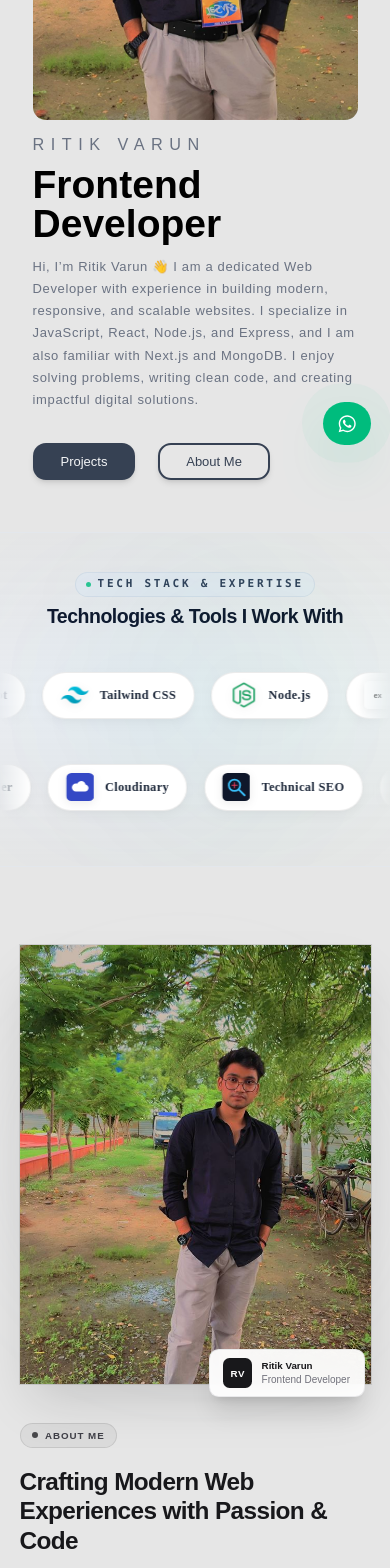
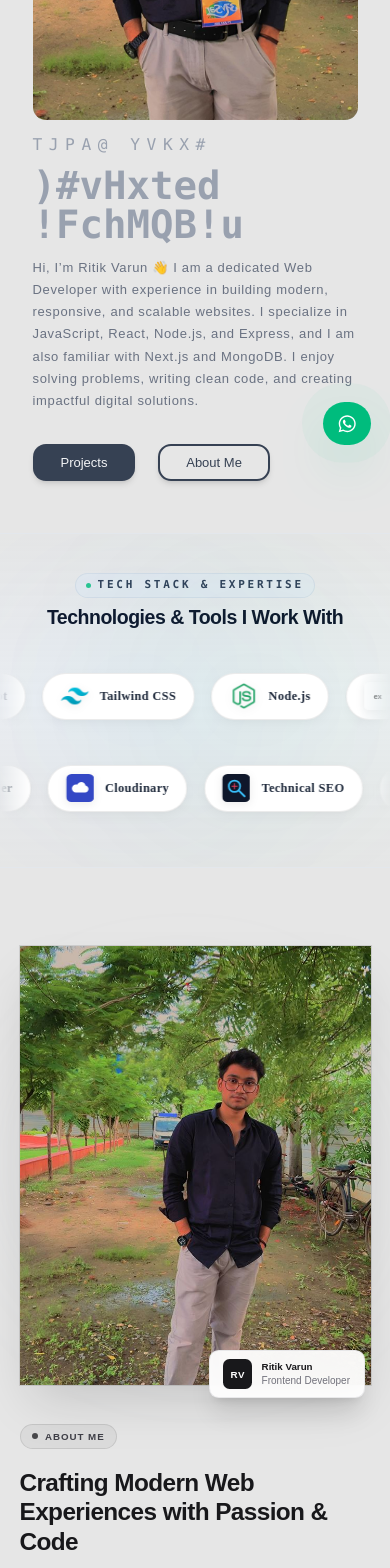
Before and after one commit to ritikvarun/My_portfolio, a Next.js app in the folder frontend/: page / in a window 390 px wide. Shown: the part 380-1948 px from the top of the page. Built offline with nearby package versions, Linux system fonts and the light colour scheme; no server answers.

Commit message:
Set photo on top on mobile view for about page and add auto 2s decrypted text animations to key headings and footer

```diff
--- a/frontend/src/app/about/AboutClient.jsx
+++ b/frontend/src/app/about/AboutClient.jsx
@@ -69,8 +69,8 @@ const AboutClient = () => {
           />
 
           <div className="grid grid-cols-1 lg:grid-cols-12 gap-12 lg:gap-8 items-center relative z-10">
-            {/* Left Content Column */}
-            <div className="lg:col-span-6 space-y-6 sm:space-y-7">
+            {/* Left Content Column (Below photo on mobile, left on desktop) */}
+            <div className="lg:col-span-6 order-2 lg:order-1 space-y-6 sm:space-y-7">
               {/* Heading */}
               <motion.div
                 initial={{ opacity: 0, y: 20 }}
@@ -87,7 +87,9 @@ const AboutClient = () => {
                   </span>
                   <DecryptedText
                     text="me"
-                    animateOn="inViewHover"
+                    animateOn="view"
+                    loop={true}
+                    autoInterval={2000}
                     speed={50}
                     maxIterations={10}
                     encryptedClassName="text-gray-400 font-mono"
@@ -184,12 +186,12 @@ const AboutClient = () => {
               </motion.div>
             </div>
 
-            {/* Right Visual Image (Enlarged) */}
+            {/* Right Visual Image (Enlarged - on top on mobile, right on desktop) */}
             <motion.div
               initial={{ opacity: 0, scale: 0.95 }}
               animate={{ opacity: 1, scale: 1 }}
               transition={{ duration: 0.8 }}
-              className="lg:col-span-6 relative flex justify-center lg:justify-end items-center"
+              className="lg:col-span-6 order-1 lg:order-2 relative flex justify-center lg:justify-end items-center"
             >
               {/* Soft Ambient Gray Glow */}
               <div className="absolute w-80 h-80 sm:w-[450px] sm:h-[450px] rounded-full bg-slate-400/20 blur-3xl -z-1 pointer-events-none" />
--- a/frontend/src/app/projects/ProjectsClient.jsx
+++ b/frontend/src/app/projects/ProjectsClient.jsx
@@ -132,7 +132,7 @@ export default function ProjectsClient() {
                   text="Projects"
                   animateOn="view"
                   loop={true}
-                  autoInterval={5000}
+                  autoInterval={2000}
                   speed={45}
                   maxIterations={12}
                   sequential={true}
--- a/frontend/src/components/Footer/Footer.jsx
+++ b/frontend/src/components/Footer/Footer.jsx
@@ -20,6 +20,7 @@ import {
   faArrowRight,
 } from "@fortawesome/free-solid-svg-icons";
 import { getSettings } from "@/lib/api";
+import DecryptedText from "@/components/ui/DecryptedText";
 
 const resolveWhatsappUrl = (val) => {
   if (!val) return "https://wa.me/919808843521";
@@ -78,13 +79,16 @@ const Footer = () => {
               Available for Opportunities
             </div>
 
-            {/* Display Heading */}
+            {/* Display Heading with Auto 2s Decrypted Animation */}
             <h2 className="text-4xl sm:text-5xl lg:text-6xl font-bold tracking-tight text-slate-950 leading-[1.15]">
-              Let’s create something{" "}
-              <span className="font-serif italic font-normal text-slate-600" style={{ fontFamily: "Georgia, serif" }}>
-                extraordinary
-              </span>{" "}
-              together.
+              <DecryptedText
+                text="Let’s create something extraordinary together."
+                speed={30}
+                maxIterations={10}
+                loop={true}
+                autoInterval={2000}
+                encryptedClassName="text-slate-400 font-mono"
+              />
             </h2>
 
             <p className="text-base sm:text-lg text-slate-600 leading-relaxed max-w-lg">
--- a/frontend/src/components/Hero/HeroMain.jsx
+++ b/frontend/src/components/Hero/HeroMain.jsx
@@ -191,6 +191,8 @@ const HeroMain = () => {
                 <DecryptedText
                   text={settings.developerName || "Ritik Varun"}
                   animateOn="view"
+                  loop={true}
+                  autoInterval={2000}
                   speed={45}
                   maxIterations={12}
                   encryptedClassName="text-gray-400 font-mono"
@@ -215,8 +217,10 @@ const HeroMain = () => {
                 }}
               >
                 <DecryptedText
-                  text={settings.developerTitle || "Full Stack Developer"}
-                  animateOn="inViewHover"
+                  text={settings.developerTitle || "Full Stack MERN Developer"}
+                  animateOn="view"
+                  loop={true}
+                  autoInterval={2000}
                   speed={35}
                   maxIterations={14}
                   encryptedClassName="text-gray-400 font-mono"
@@ -286,7 +290,14 @@ const HeroMain = () => {
                 </div>
 
                 <h2 className="text-3xl sm:text-4xl lg:text-5xl font-bold tracking-tight text-zinc-900 leading-[1.2]">
-                  Crafting Modern Web Experiences with Passion & Code
+                  <DecryptedText
+                    text="Crafting Modern Web Experiences with Passion & Code"
+                    speed={30}
+                    maxIterations={10}
+                    loop={true}
+                    autoInterval={2000}
+                    encryptedClassName="text-zinc-400 font-mono"
+                  />
                 </h2>
 
                 <div className="p-6 sm:p-7 rounded-3xl bg-white/70 backdrop-blur-md border border-zinc-200/80 shadow-lg shadow-black/5 space-y-4">
--- a/frontend/src/components/ProjectsShowcase/ProjectsShowcase.jsx
+++ b/frontend/src/components/ProjectsShowcase/ProjectsShowcase.jsx
@@ -72,7 +72,7 @@ export default function ProjectsShowcase() {
               text="PROJECTS"
               animateOn="view"
               loop={true}
-              autoInterval={5000}
+              autoInterval={2000}
               speed={45}
               maxIterations={12}
               sequential={true}
```
